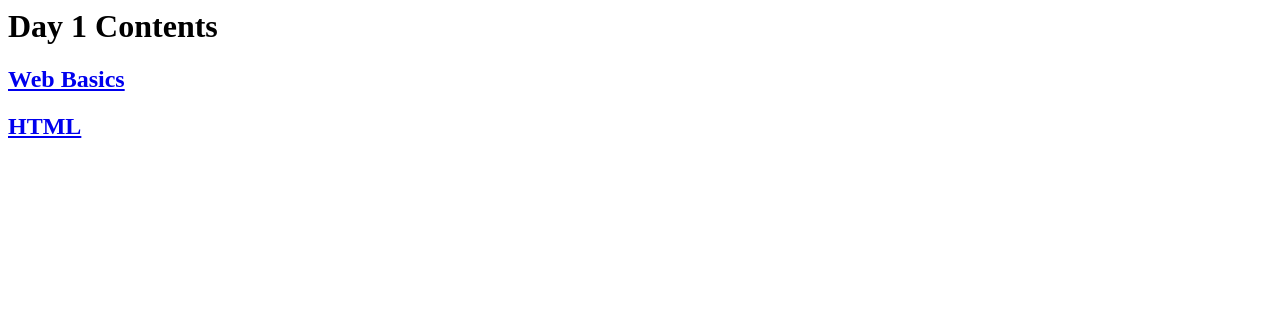
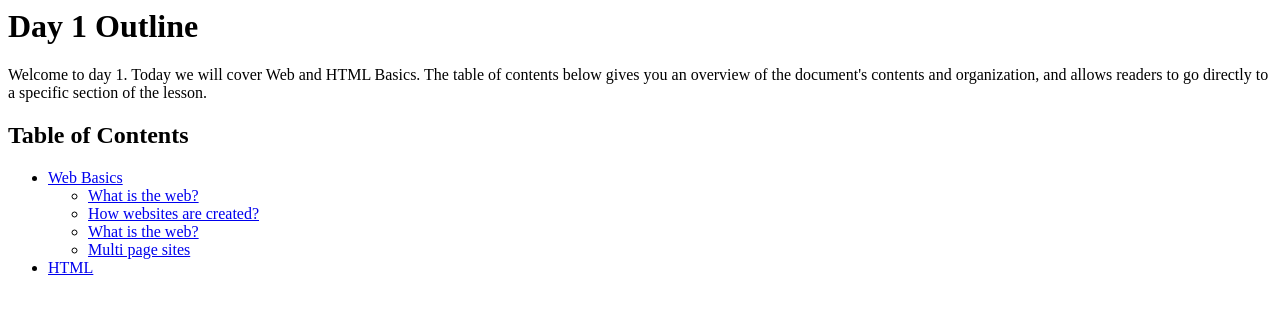
Before and after one commit to shfitz/Screen-Reader-Web-Development-Workshop, a plain HTML site: page index.html in a window 1280 px wide. Drawn offline with Linux system fonts and the light colour scheme.

Commit message:
ToC Structure

```diff
--- a/index.html
+++ b/index.html
@@ -5,10 +5,22 @@
 </head>
 
 <body>
-	<h1>Day 1 Contents</h1>
+	<h1>Day 1 Outline</h1>
 
-	<h2><a href="01_What-is-the-web.html">Web Basics</a></h2>
-	<h2><a href="01_Hello-World.html">HTML</a></h2>
+	<p>Welcome to day 1. Today we will cover Web and HTML Basics. The table of contents below gives you an overview of the document's contents and organization, and allows readers to go directly to a specific section of the lesson.</p>
+
+	<h2>Table of Contents</h2>
+
+<ul>
+	<li><a href="01_What-is-the-web.html">Web Basics</a></li>
+		<ul>
+			<li><a href="01_What_is_the_web.html">What is the web?</a></li>
+			<li><a href="02_HTML-CSS-Javascript.html">How websites are created?</a></li>
+			<li><a href="03_Planning_your_page.html">What is the web?</a></li>
+			<li><a href="04_Multi_page_sites.html">Multi page sites</a></li>
+		</ul>
+	<li><a href="01_Hello-World.html">HTML</a></li>
+</ul>
 
 
 </body>
```
Also changed, not shown: Web basics/02_HTML-CSS-Javascript.html (+1 -1 lines), Web basics/03_Planning_your_page.html (renamed from Web basics/03_wireframes.html, +1 -1 lines), Web basics/04_Multi_page_sites.html (renamed from Web basics/04_site-maps.html), 1 other file.
